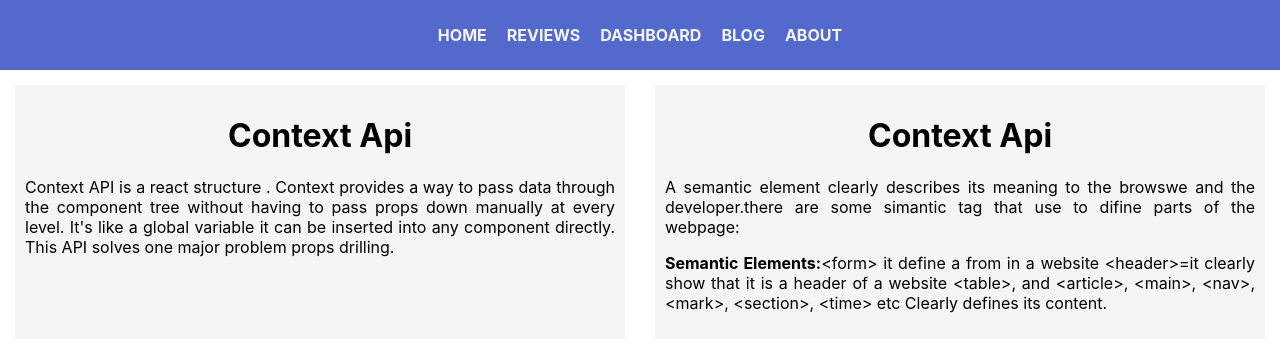
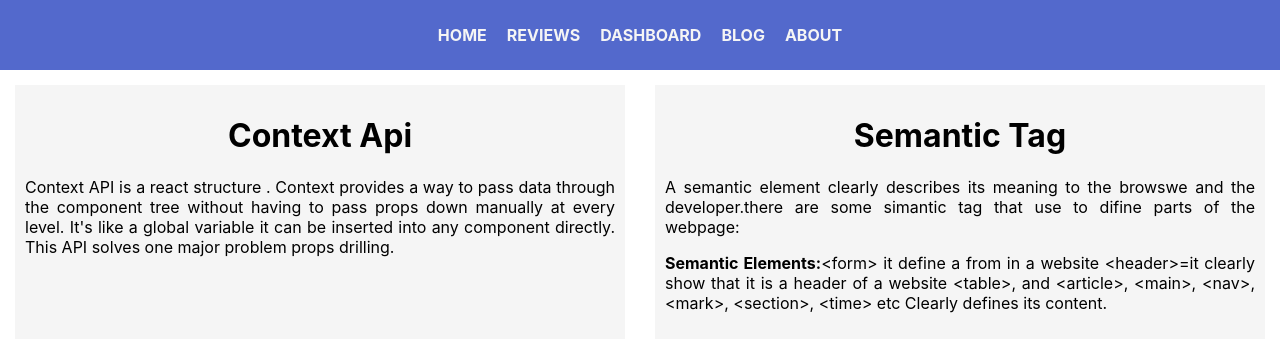
Before and after one commit to SouravBiswas238/product-analysis-website, a React (Create React App) app: page /blogs in a window 1280 px wide. Shown: the top 352 px of the page. Built offline with nearby package versions, Linux system fonts and the light colour scheme.

Commit message:
final Commit

```diff
--- a/src/Components/Blogs/Blogs.js
+++ b/src/Components/Blogs/Blogs.js
@@ -10,7 +10,7 @@ const Blogs = () => {
                     It's like a global variable it can be inserted into any component directly. This API solves one major problem props drilling.</p>
             </div>
             <div>
-                <h1>Context Api</h1>
+                <h1>Semantic Tag</h1>
                 <p>A semantic element clearly describes its meaning to the browswe and the developer.there are some simantic tag that use to difine parts of the webpage:</p>
                 <p>
                     <b>Semantic Elements:</b>
```
